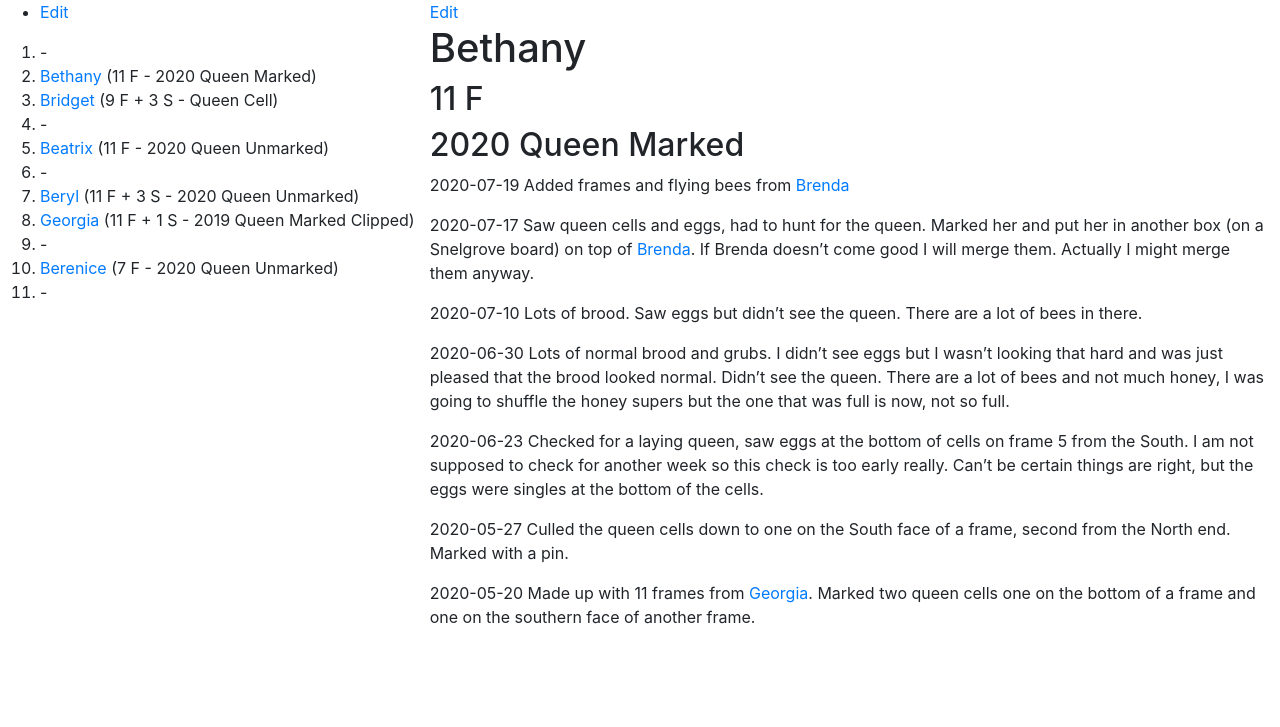
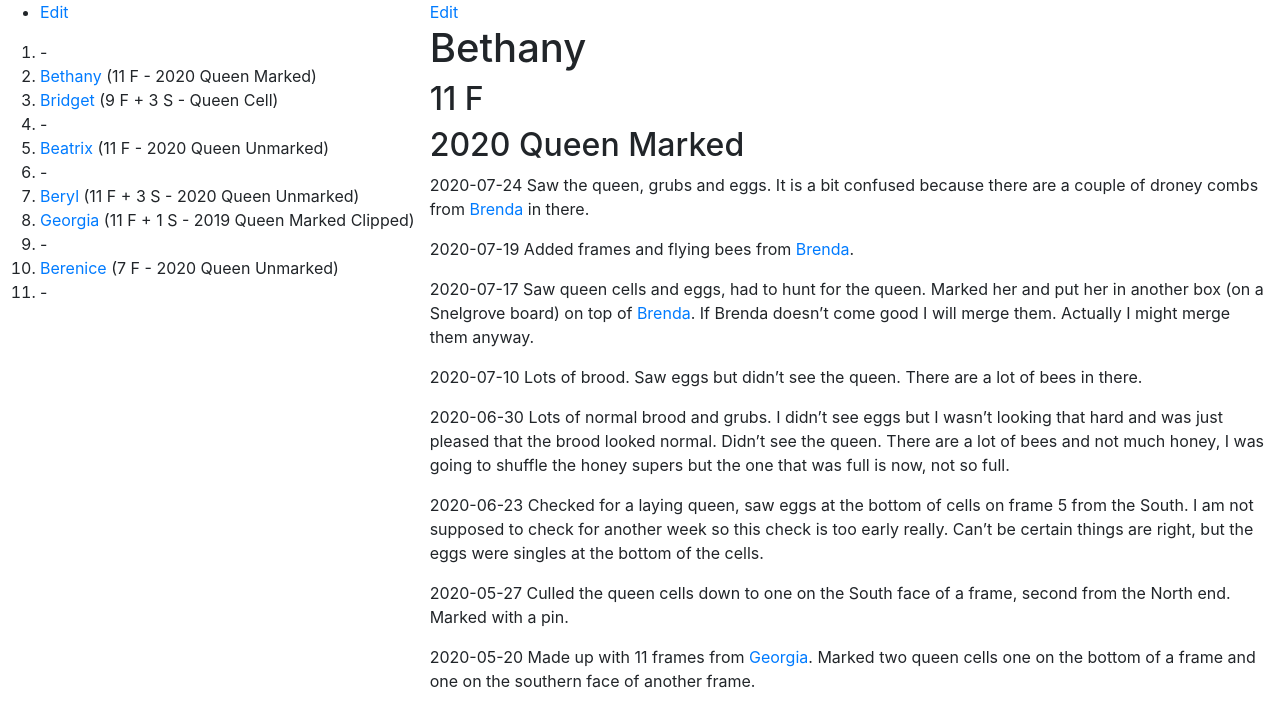
Before and after one commit to joejcollins/rhapsody-angel, a Jekyll site: the page built from queens/2020-bethany.md, in a window 1280 px wide. Shown: the top 727 px of the page. Built offline with Jekyll 4.4.1, drawn with Linux system fonts in a browser that asks for light colours; our own code applies the rules of GitHub Pages for plain Markdown files.

```diff
--- a/queens/2020-bethany.md
+++ b/queens/2020-bethany.md
@@ -2,7 +2,9 @@
 ## 11 F
 ## 2020 Queen Marked
 
-2020-07-19 Added frames and flying bees from [Brenda]({{ site.baseurl }}/queens/2020-brenda.html)
+2020-07-24 Saw the queen, grubs and eggs.  It is a bit confused because there are a couple of droney combs from [Brenda]({{ site.baseurl }}/queens/2020-brenda.html) in there.
+
+2020-07-19 Added frames and flying bees from [Brenda]({{ site.baseurl }}/queens/2020-brenda.html).
 
 2020-07-17 Saw queen cells and eggs, had to hunt for the queen.  Marked her and put her in another box (on a Snelgrove board) on top of [Brenda]({{ site.baseurl }}/queens/2020-brenda.html).  If Brenda doesn't come good I will merge them.  Actually I might merge them anyway.
 
```
Also changed, not shown: queens/2020-beatrix.md (+2 -0 lines), queens/2020-berenice.md (+2 -0 lines), queens/2020-bridget.md (+3 -1 lines).
